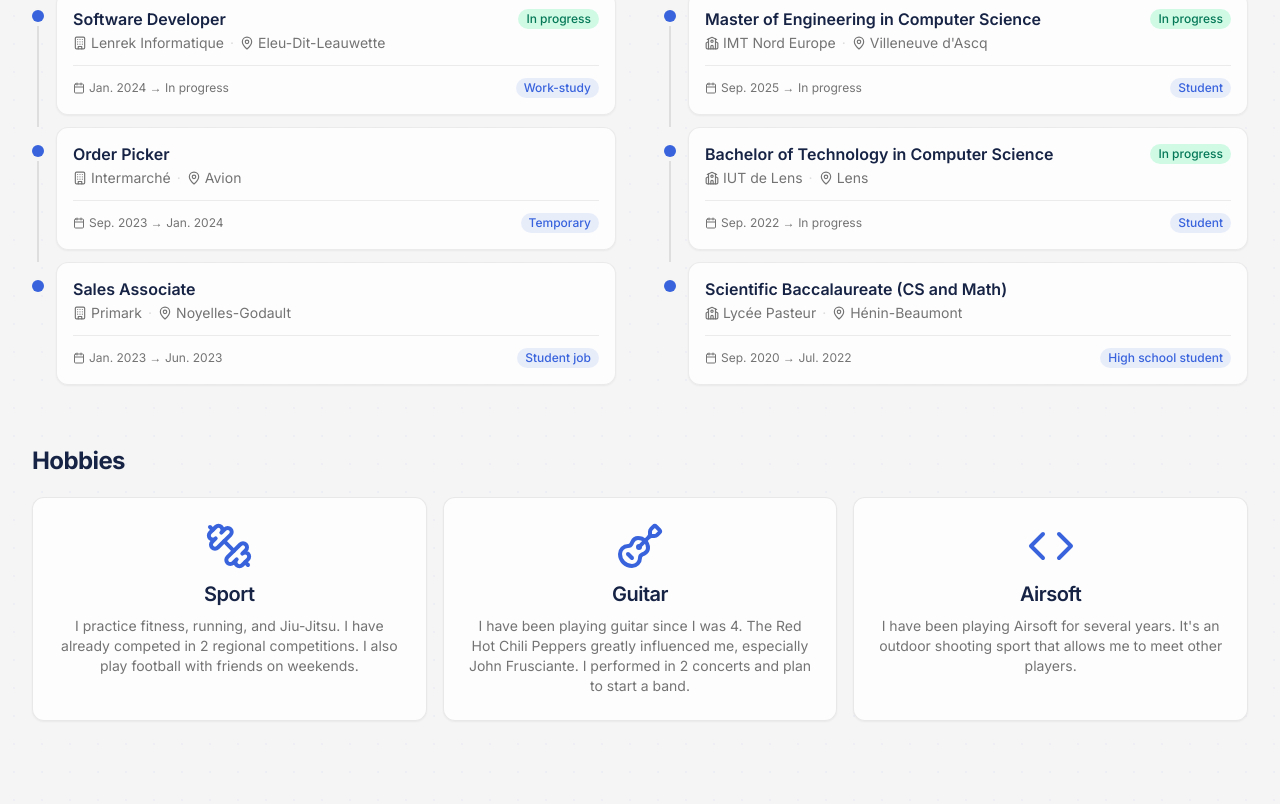
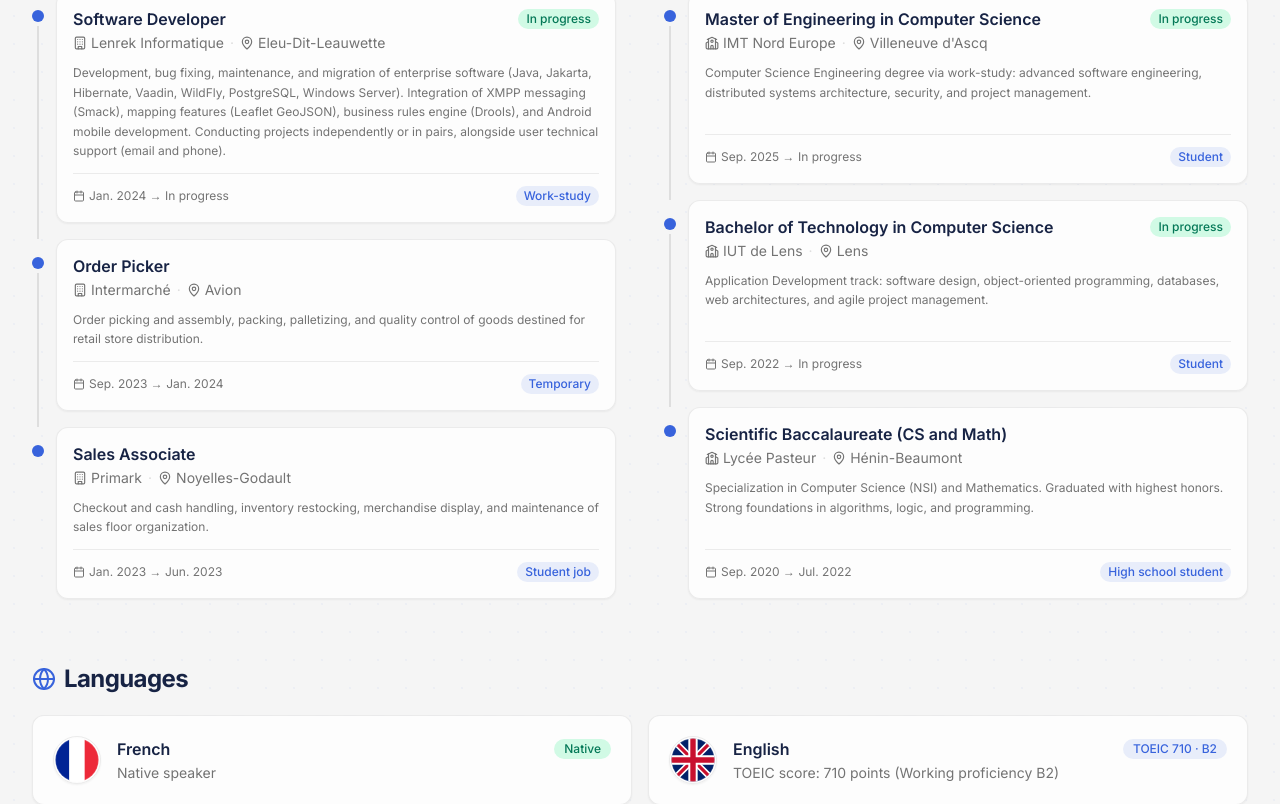
Before and after one commit to RayzerDev/portfolio, a Next.js app: page / in a window 1280 px wide. Shown: the part 558-1362 px from the top of the page. Built offline with nearby package versions, Linux system fonts and the light colour scheme.

Commit message:
feat(home): embed local profile photo and add spoken languages section

```diff
--- a/src/app/api/linkedin-photo/route.ts
+++ b/src/app/api/linkedin-photo/route.ts
@@ -1,38 +1,21 @@
 import {NextResponse} from 'next/server';
+import {promises as fs} from 'fs';
+import path from 'path';
 
 export const dynamic = 'force-dynamic';
 
-// URL publique de la photo de profil LinkedIn (scraping non possible, on utilise une URL publique connue)
-// Pour une photo dynamique, on redirige vers l'URL publique LinkedIn.
-// Si LinkedIn bloque, le CV tombera sur le fallback initiales.
-const LINKEDIN_PHOTO_URL = 'https://media.licdn.com/dms/image/v2/D4E03AQFc4FwVacSiGQ/profile-displayphoto-shrink_800_800/profile-displayphoto-shrink_800_800/0/1697200255783?e=1774483200&v=beta&t=7d3ERn7AZeix0QMsFWQRdWPIZaTuPtoeTnBIx4VwQB0';
-
 export async function GET() {
     try {
-        const res = await fetch(LINKEDIN_PHOTO_URL, {
-            headers: {
-                'User-Agent':
-                    'Mozilla/5.0 (Windows NT 10.0; Win64; x64) AppleWebKit/537.36 (KHTML, like Gecko) Chrome/120.0.0.0 Safari/537.36',
-                Referer: 'https://www.linkedin.com/',
-            },
-            next: {revalidate: 3600}, // cache 1h
-        });
-
-        if (!res.ok) {
-            return new NextResponse(null, {status: 404});
-        }
-
-        const buffer = await res.arrayBuffer();
-        const contentType = res.headers.get('content-type') || 'image/jpeg';
-
+        const localPath = path.join(process.cwd(), 'public', 'images', 'profile.jpg');
+        const buffer = await fs.readFile(localPath);
         return new NextResponse(buffer, {
             status: 200,
             headers: {
-                'Content-Type': contentType,
-                'Cache-Control': 'public, max-age=3600',
+                'Content-Type': 'image/jpeg',
+                'Cache-Control': 'public, max-age=86400',
             },
         });
     } catch {
-        return new NextResponse(null, {status: 500});
+        return new NextResponse(null, {status: 404});
     }
 }
--- a/src/app/page.tsx
+++ b/src/app/page.tsx
@@ -1,7 +1,8 @@
 "use client";
 
 import React, {useEffect, useState} from "react";
-import {Building, CalendarIcon, Code, Dumbbell, Gamepad, Guitar, LucideProps, MapPin, School} from "lucide-react";
+import Image from "next/image";
+import {Building, CalendarIcon, Code, Dumbbell, Gamepad, Globe, Guitar, LucideProps, MapPin, School, Target} from "lucide-react";
 import {Card, CardContent, CardHeader, CardTitle} from "@/components/ui/card";
 import {Skeleton} from "@/components/ui/skeleton";
 import {useTranslation} from "@/hooks/useTranslation";
@@ -11,6 +12,7 @@
     Guitar,
     Gamepad,
     Code,
+    Target,
 };
 
 // Handles both MM/YY (experiences) and MM/YYYY (projects) formats
@@ -40,6 +42,7 @@
     fin: string;
     subtitle: string;
     location: string;
+    description?: string;
 }
 
 function TimelineCard({entry, lang, presentLabel}: { entry: TimelineEntry; lang: string; presentLabel: string }) {
@@ -47,7 +50,8 @@
     const dateRange = `${formatDate(entry.debut, lang)} → ${ongoing ? presentLabel : formatDate(entry.fin, lang)}`;
 
     return (
-        <div className="rounded-xl border border-border/60 bg-card/80 backdrop-blur-sm p-4 shadow-sm hover:shadow-lg hover:-translate-y-0.5 transition-all duration-200">
+        <div className="rounded-xl border border-border/60 bg-card/80 backdrop-blur-sm p-4 shadow-sm hover:shadow-lg hover:-translate-y-0.5 transition-all duration-200 flex flex-col justify-between h-full">
+            <div>
                 <div className="flex items-start justify-between gap-2">
                     <h3 className="font-semibold text-foreground leading-tight">{entry.nom}</h3>
                     {ongoing && (
@@ -64,6 +68,12 @@
                     <MapPin className="w-3.5 h-3.5 shrink-0"/>
                     {entry.location}
                 </p>
+                {entry.description && (
+                    <p className="text-xs text-muted-foreground mt-2.5 leading-relaxed">
+                        {entry.description}
+                    </p>
+                )}
+            </div>
             <div className="flex items-center justify-between mt-3 pt-3 border-t border-border/60">
                 <span className="text-xs text-muted-foreground flex items-center gap-1">
                     <CalendarIcon className="w-3 h-3 shrink-0"/>
@@ -83,7 +93,8 @@
     const dateRange = `${formatDate(entry.debut, lang)} → ${ongoing ? presentLabel : formatDate(entry.fin, lang)}`;
 
     return (
-        <div className="rounded-xl border border-border/60 bg-card/80 backdrop-blur-sm p-4 shadow-sm hover:shadow-lg hover:-translate-y-0.5 transition-all duration-200">
+        <div className="rounded-xl border border-border/60 bg-card/80 backdrop-blur-sm p-4 shadow-sm hover:shadow-lg hover:-translate-y-0.5 transition-all duration-200 flex flex-col justify-between h-full">
+            <div>
                 <div className="flex items-start justify-between gap-2">
                     <h3 className="font-semibold text-foreground leading-tight">{entry.nom}</h3>
                     {ongoing && (
@@ -100,6 +111,12 @@
                     <MapPin className="w-3.5 h-3.5 shrink-0"/>
                     {entry.location}
                 </p>
+                {entry.description && (
+                    <p className="text-xs text-muted-foreground mt-2.5 leading-relaxed">
+                        {entry.description}
+                    </p>
+                )}
+            </div>
             <div className="flex items-center justify-between mt-3 pt-3 border-t border-border/60">
                 <span className="text-xs text-muted-foreground flex items-center gap-1">
                     <CalendarIcon className="w-3 h-3 shrink-0"/>
@@ -117,16 +134,16 @@
 function TimelineList({children}: { children: React.ReactNode }) {
     const items = React.Children.toArray(children);
     return (
-        <div>
+        <div className="flex flex-col h-full">
             {items.map((child, i) => (
-                <div key={i} className="flex gap-3">
+                <div key={i} className="flex gap-3 flex-1">
                     <div className="flex flex-col items-center">
                         <div className="w-3 h-3 rounded-full bg-primary ring-2 ring-background mt-[18px] shrink-0"/>
                         {i < items.length - 1 && (
                             <div className="w-0.5 flex-1 bg-border mt-1"/>
                         )}
                     </div>
-                    <div className="flex-1 pb-3">{child}</div>
+                    <div className="flex-1 pb-4 flex flex-col">{child}</div>
                 </div>
             ))}
         </div>
@@ -219,6 +236,7 @@
         fin: e.fin,
         subtitle: e.entreprise,
         location: e.ville,
+        description: e.description,
     }));
 
     const degreeEntries: TimelineEntry[] = degrees.map(d => ({
@@ -229,6 +247,7 @@
         fin: d.fin,
         subtitle: d.ecole,
         location: d.ville,
+        description: d.description,
     }));
 
     return (
@@ -250,8 +269,8 @@
             </section>
 
             <section className="mb-12">
-                <div className="grid md:grid-cols-2 gap-x-12 gap-y-10">
-                    <div>
+                <div className="grid md:grid-cols-2 gap-x-12 gap-y-10 items-stretch">
+                    <div className="flex flex-col h-full">
                         <h2 className="text-2xl font-bold tracking-tight text-secondary mb-5">
                             {t("home.workExperiences")}
                         </h2>
@@ -264,7 +283,7 @@
                             </TimelineList>
                         }
                     </div>
-                    <div>
+                    <div className="flex flex-col h-full">
                         <h2 className="text-2xl font-bold tracking-tight text-secondary mb-5">
                             {t("home.degrees")}
                         </h2>
@@ -276,6 +295,53 @@
                                 ))}
                             </TimelineList>
                         }
+                    </div>
+                </div>
+            </section>
+
+            {/* ── Langues ── */}
+            <section className="mb-12">
+                <h2 className="text-2xl font-bold tracking-tight text-secondary mb-5 flex items-center gap-2">
+                    <Globe className="w-6 h-6 text-primary"/>
+                    {t("home.languages")}
+                </h2>
+                <div className="grid sm:grid-cols-2 gap-4">
+                    <div className="rounded-xl border border-border/60 bg-card/80 backdrop-blur-sm p-5 shadow-sm hover:shadow-md hover:-translate-y-0.5 transition-all duration-200 flex items-center gap-4">
+                        <div className="relative w-12 h-12 shrink-0 rounded-full overflow-hidden shadow-sm border border-border/60">
+                            <Image src="/images/skills/fr.svg" alt="Français" fill className="object-cover"/>
+                        </div>
+                        <div className="flex-1 min-w-0">
+                            <div className="flex items-center justify-between gap-2">
+                                <h3 className="font-semibold text-foreground text-base">
+                                    {lang === 'fr' ? 'Français' : 'French'}
+                                </h3>
+                                <span className="inline-flex items-center rounded-full bg-emerald-100 dark:bg-emerald-950 text-emerald-700 dark:text-emerald-400 px-2.5 py-0.5 text-xs font-medium">
+                                    {lang === 'fr' ? 'Maternelle' : 'Native'}
+                                </span>
+                            </div>
+                            <p className="text-sm text-muted-foreground mt-0.5">
+                                {lang === 'fr' ? 'Langue maternelle' : 'Native speaker'}
+                            </p>
+                        </div>
+                    </div>
+
+                    <div className="rounded-xl border border-border/60 bg-card/80 backdrop-blur-sm p-5 shadow-sm hover:shadow-md hover:-translate-y-0.5 transition-all duration-200 flex items-center gap-4">
+                        <div className="relative w-12 h-12 shrink-0 rounded-full overflow-hidden shadow-sm border border-border/60">
+                            <Image src="/images/skills/gb.svg" alt="Anglais" fill className="object-cover"/>
+                        </div>
+                        <div className="flex-1 min-w-0">
+                            <div className="flex items-center justify-between gap-2">
+                                <h3 className="font-semibold text-foreground text-base">
+                                    {lang === 'fr' ? 'Anglais' : 'English'}
+                                </h3>
+                                <span className="inline-flex items-center rounded-full bg-primary/10 text-primary px-2.5 py-0.5 text-xs font-medium">
+                                    TOEIC 710 · B2
+                                </span>
+                            </div>
+                            <p className="text-sm text-muted-foreground mt-0.5">
+                                {lang === 'fr' ? 'Score TOEIC : 710 points (Niveau B2 opérationnel)' : 'TOEIC score: 710 points (Working proficiency B2)'}
+                            </p>
+                        </div>
                     </div>
                 </div>
             </section>
```
Also changed, not shown: public/images/profile.jpg (added). Lines whose indentation alone changed are shown as unchanged.
